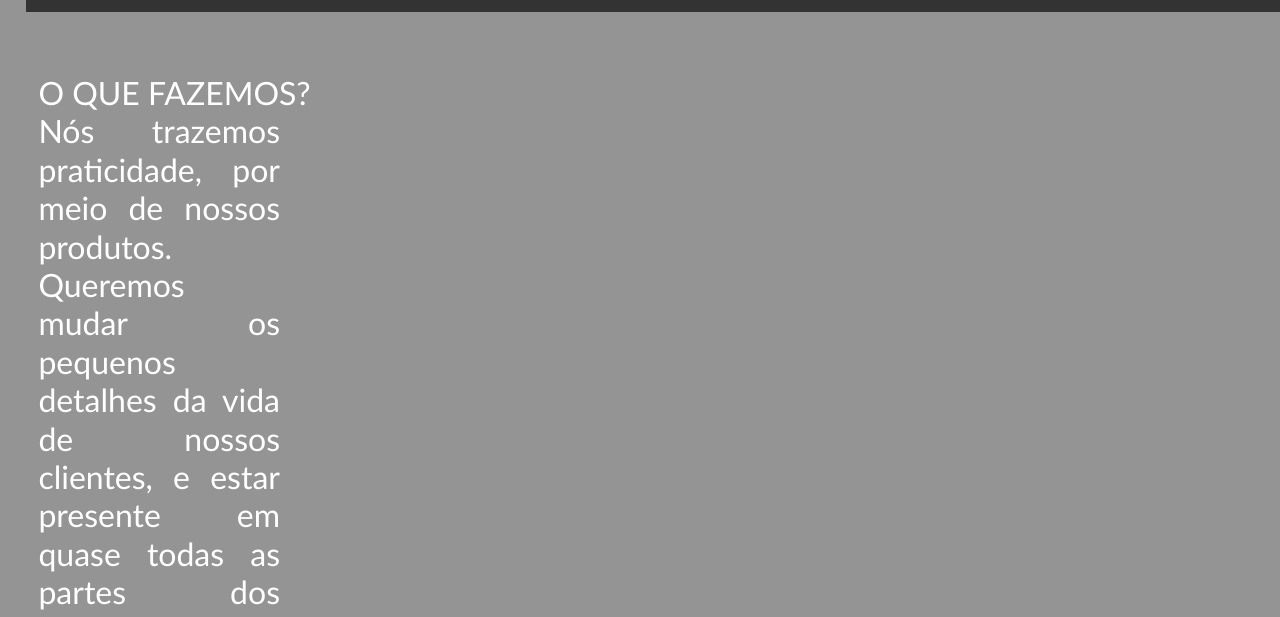
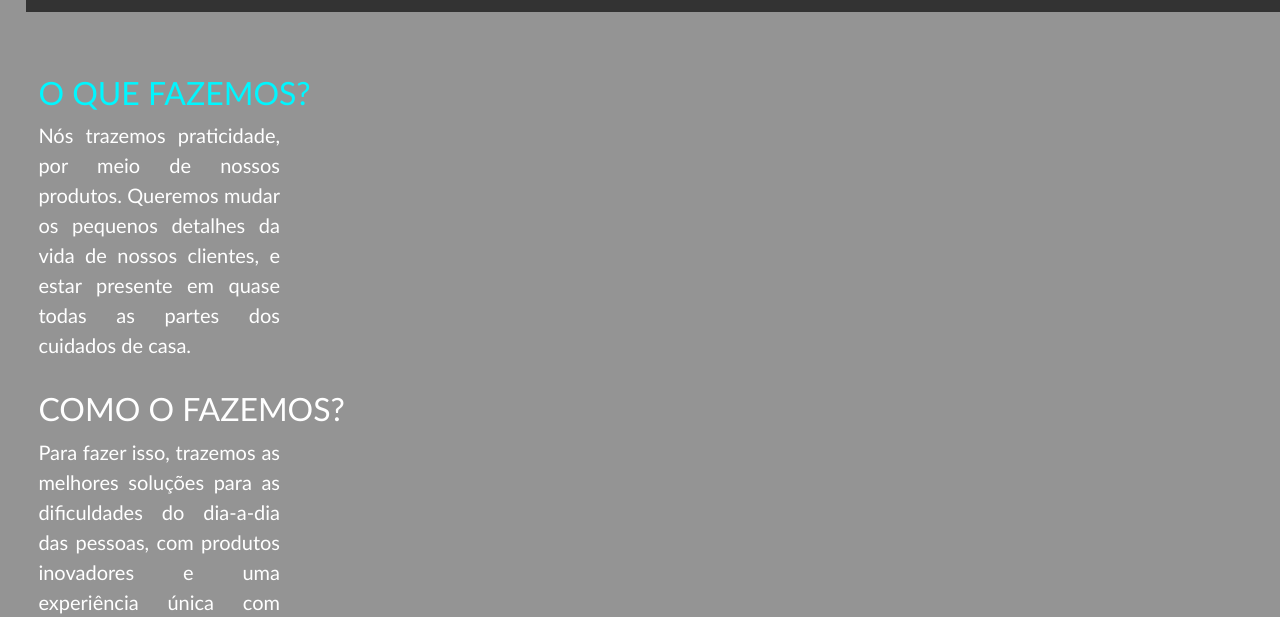
Before and after one commit to MLE-1B/MLE-1B.github.io, a plain HTML site: page index.html in a window 1280 px wide. Shown: the part 176-793 px from the top of the page. Drawn offline with nearby package versions, Linux system fonts and the light colour scheme.

Commit message:
Update index.html

```diff
--- a/index.html
+++ b/index.html
@@ -78,7 +78,11 @@ li a {
    <div style="margin-top:5%";>
    <div style="font-family:candara;">
 <div style="color:white;">
-   <h2 font color="#00f6ff">O QUE FAZEMOS? </font>
+
+ <div style="color:#00f6ff;">
+   <h2>O QUE FAZEMOS?</h2>
+ </div>
+
    <p align="justify">Nós trazemos praticidade, por meio de nossos produtos. Queremos mudar os pequenos detalhes da vida de nossos clientes, e estar presente em quase todas as partes dos cuidados de casa. </p>
 
    <h2>COMO O FAZEMOS? </h2>
```
